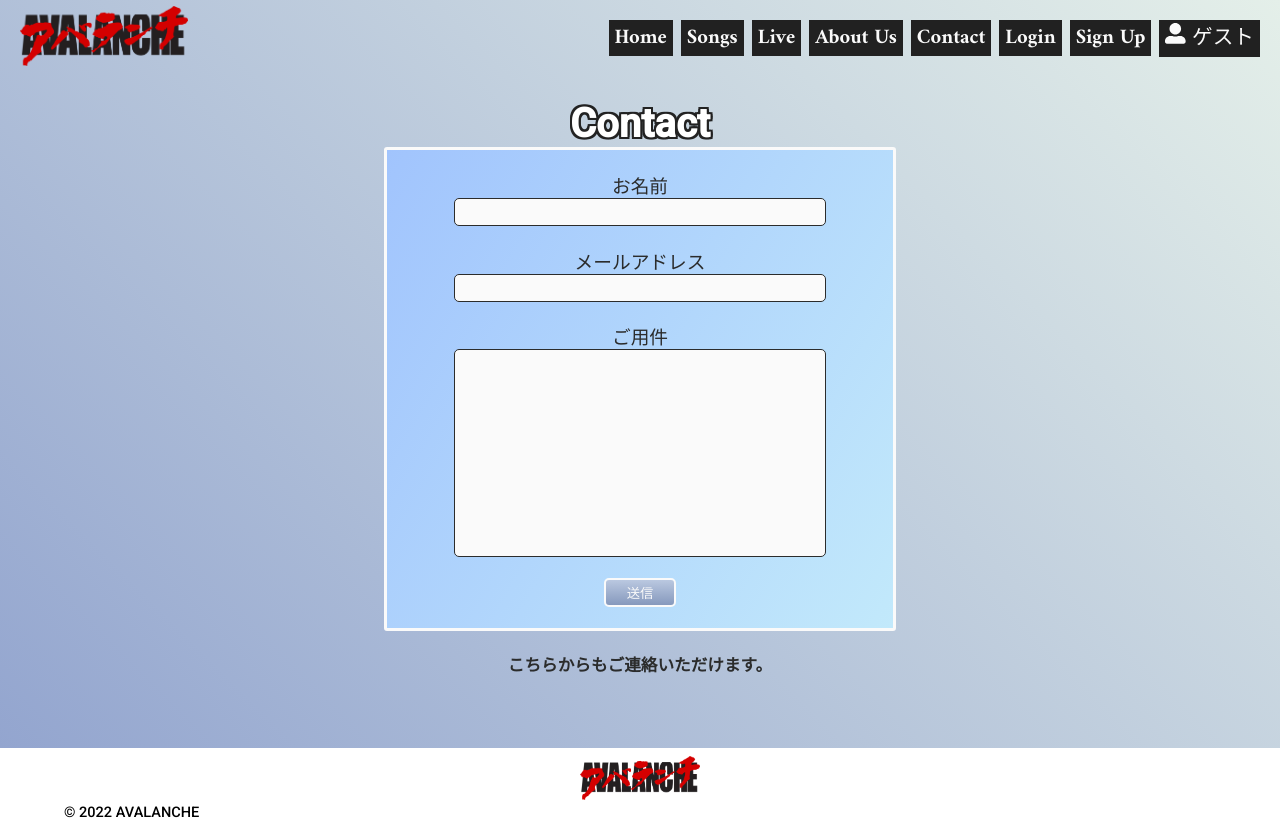
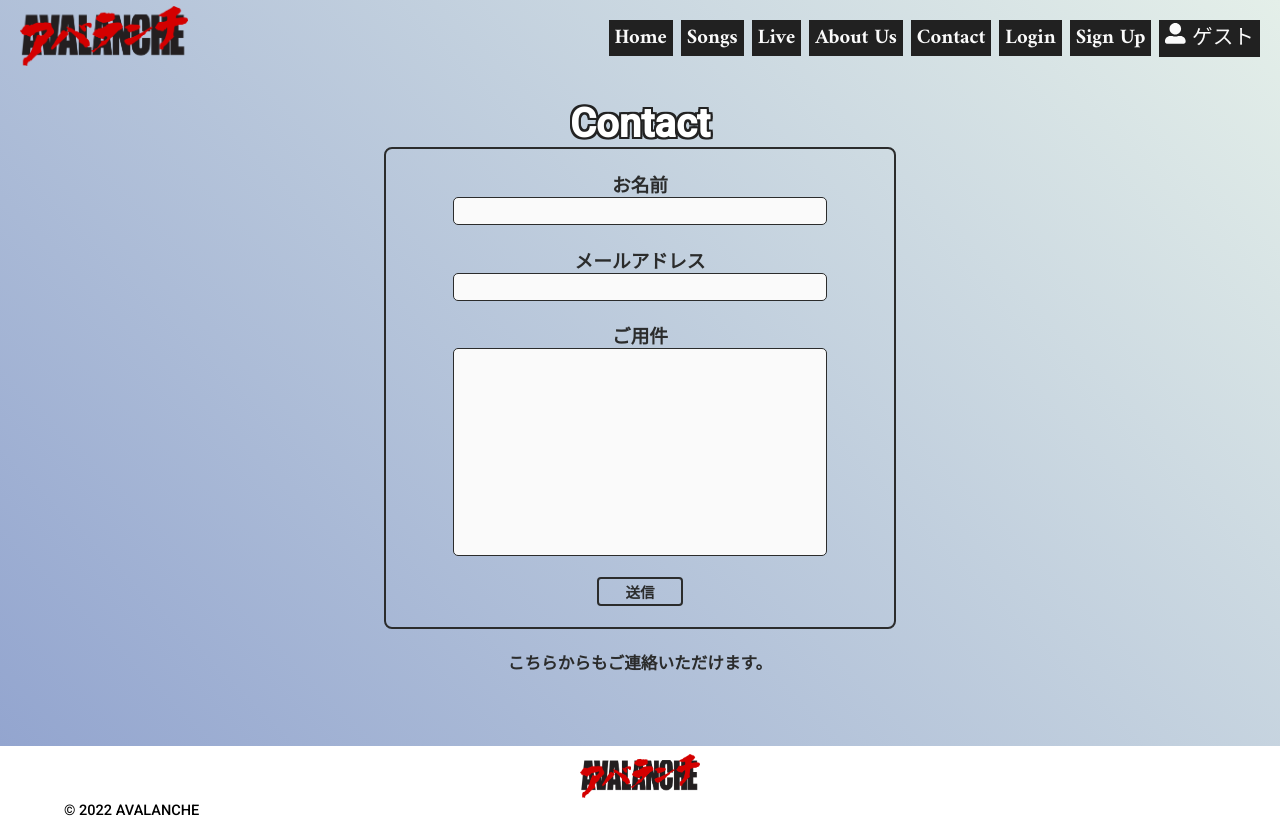
Before and after one commit to SANDAY-JS/avalanche, a Next.js app: page /contact in a window 1280 px wide. Built offline with nearby package versions, Linux system fonts and the light colour scheme; no server answers.

Commit message:
Added Contact component

```diff
--- a/src/components/ContactForm.js
+++ b/src/components/ContactForm.js
@@ -2,11 +2,17 @@ import React from "react";
 import styles from "../styles/components/ContactForm.module.css";
 import { useForm, ValidationError } from "@formspree/react";
 
-function ContactForm() {
+function ContactForm({setSubmitStatus}) {
   const [state, handleSubmit] = useForm("mzbojwzy");
 
   if (state.succeeded) {
-    return <p>送信されました。</p>;
+    setSubmitStatus(true);
+    return (
+      <div className={styles.submitted}>
+        <p>お問い合わせありがとうございます。</p>
+        <p>一日以内に返信いたします。</p>
+      </div>
+    )
   }
 
   return (
@@ -34,7 +40,7 @@ function ContactForm() {
             errors={state.errors}
           />
         </div>
-        <button type="submit" disabled={state.submitting}>
+        <button type="submit" disabled={state.submitting} className={state.submitting && styles.submitting} >
           送信
         </button>
       </form>
--- a/src/pages/index.jsx
+++ b/src/pages/index.jsx
@@ -5,7 +5,7 @@ import Layout from "../components/Layout";
 import TopPage from "../components/TopPage";
 import Live from "../components/Live";
 import Sns from "../components/Sns";
-import About from "../components/About";
+import Contact from "../components/Contact";
 
 export default function Home({}) {
   return (
@@ -15,7 +15,8 @@ export default function Home({}) {
           <TopPage />
           <Live />
           <Sns />
-          <About />
+          <Contact />
+          {/* <About /> */}
         </Layout>
       </div>
     </>
--- /dev/null
+++ b/src/styles/components/Contact.module.scss
@@ -0,0 +1,29 @@
+@use "../shared/variables.scss" as variables;
+
+.contact {
+  text-align: center;
+  background-color: transparent;
+
+  > h2 {
+    font-size: 40px;
+  }
+
+  .contact__other__means {
+    margin: 2rem 4.5rem 0 4.5rem;
+
+    > h4 {
+      font-size: 1.6rem;
+      color: var(--background);
+    }
+    > div {
+      display: flex;
+      justify-content: space-around;
+      width: 75%;
+      margin: 0 auto;
+    }
+    > div > a {
+      color: var(--background);
+      font-size: 4rem;
+    }
+  }
+}
--- a/src/styles/components/ContactForm.module.css
+++ b/src/styles/components/ContactForm.module.css
@@ -1,10 +1,11 @@
 .contact_form {
-  background-image: linear-gradient(120deg, #a1c4fd 0%, #c2e9fb 100%);
+  /* background-image: linear-gradient(120deg, #a1c4fd 0%, #c2e9fb 100%); */
+  border: 2px solid var(--background);
   position: relative;
-  border: 3px solid var(--text);
-  border-radius: 3px;
+  border-radius: 8px;
   margin: 1rem 4.5rem;
   padding: 1rem;
+  font-weight: 800;
 }
 
 .contact_form > form > div {
@@ -44,17 +45,30 @@
 }
 
 .contact_form > form > button {
-  background-image: linear-gradient(to top, #8699bd 0%, #bac8e0 100%);
-  color: var(--text);
+  /* background-image: linear-gradient(to top, #8699bd 0%, #bac8e0 100%); */
+  background: transparent;
+  color: var(--background);
   outline: none;
-  border: 2px solid var(--text);
-  border-radius: 5px;
-  padding: 3px 2rem;
+  border: 2px solid var(--background);
+  border-radius: 4px;
+  padding: 2px 2.5rem;
   margin: 1rem 0;
   cursor: pointer;
+  font-size: 1.4rem;
+  font-weight: 800;
+}
+.contact_form > form > button.submitting {
+  opacity: .4;
 }
 .contact_form > form > button:hover {
   background: transparent;
+}
+
+.submitted {
+  line-height: 1.8;
+  font-size: 2rem;
+  margin: 2rem 0;
+  font-weight: 800;
 }
 
 @media screen and (min-width: 768px) {
--- a/src/styles/components/Layout.module.scss
+++ b/src/styles/components/Layout.module.scss
@@ -2,7 +2,7 @@
 @use "../shared/variables.scss" as variables;
 
 .container {
-  padding-bottom: 72px;
+  padding-bottom: 48px;
   color: variables.$textColor;
   background-color: variables.$bgColor;
 
```
Also changed, not shown: src/components/Contact.js (+7 -4 lines).
